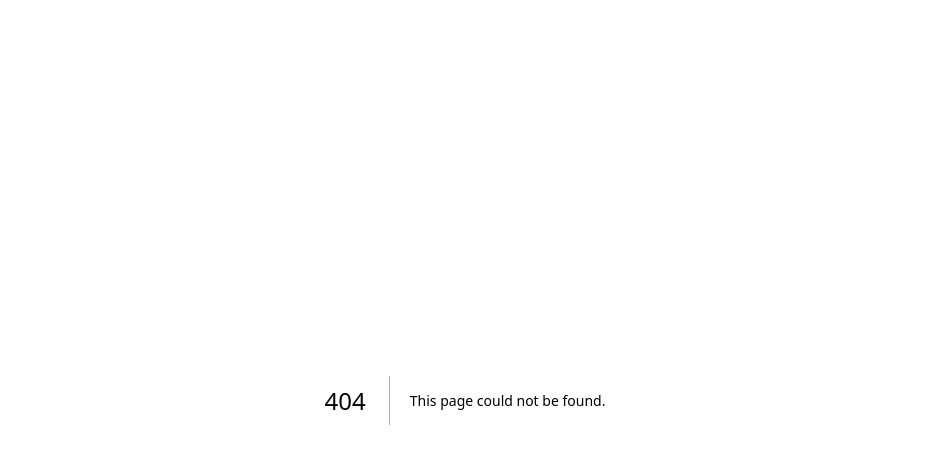
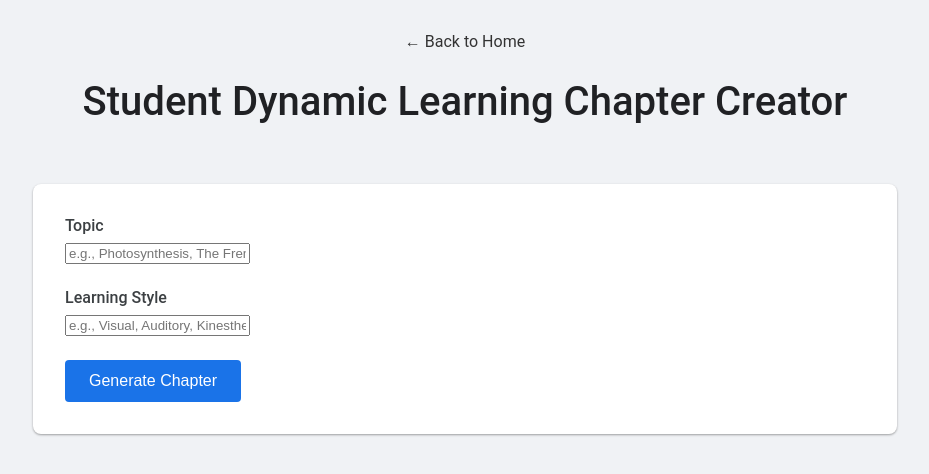
Before and after one commit to AnmolShukla2002/gurukulai0, a Next.js app: page /student-learning-creator in a window 1280 px wide. Before the commit this address had no page. Shown: the top 474 px of the page, without its empty margins (175-1104 px from the left). Built offline with nearby package versions, Linux system fonts and the light colour scheme.

Commit message:
basic export as doc and pdf added, need formatting

```diff
--- /dev/null
+++ b/src/app/api/chat/route.ts
@@ -0,0 +1,19 @@
+
+import { StreamingTextResponse, GoogleGenerativeAIStream } from 'ai';
+import { GoogleGenerativeAI } from '@google/generative-ai';
+
+export const runtime = 'edge';
+
+export async function POST(req: Request) {
+  const { messages } = await req.json();
+
+  const genAI = new GoogleGenerativeAI(process.env.GOOGLE_API_KEY || '');
+
+  const model = genAI.getGenerativeModel({ model: 'gemini-1.5-flash-001' });
+
+  const streamingResponse = await model.generateContentStream(
+    messages.map((m: any) => ({ role: m.role, parts: [{ text: m.content }] }))
+  );
+
+  return new StreamingTextResponse(GoogleGenerativeAIStream(streamingResponse));
+}
--- /dev/null
+++ b/src/app/student-learning-creator/actions.ts
@@ -0,0 +1,26 @@
+
+'use server'
+
+import { VertexAI } from '@google-cloud/vertexai';
+
+export async function generateChapter(topic: string, learningStyle: string) {
+  const vertexai = new VertexAI({
+    project: process.env.PROJECT_ID,
+    location: process.env.LOCATION,
+  });
+
+  const model = vertexai.preview.getGenerativeModel({
+    model: 'gemini-2.0-flash',
+  });
+
+  const prompt = `Create a learning chapter on the topic of "${topic}". The chapter should be tailored to a "${learningStyle}" learning style. The chapter should be engaging, informative, and easy to understand. It should include a variety of learning materials, such as text, images, and interactive elements. The chapter should also include a quiz at the end to test the user's understanding of the material.`;
+
+  try {
+    const result = await model.generateContent(prompt);
+    const chapter = result.response.candidates[0].content.parts[0].text;
+    return { success: true, chapter };
+  } catch (error) {
+    console.error(error);
+    return { success: false, error: 'An error occurred while generating the chapter.' };
+  }
+}
--- /dev/null
+++ b/src/app/student-learning-creator/page.tsx
@@ -0,0 +1,88 @@
+
+'use client'
+
+import { useState } from 'react';
+import { generateChapter } from './actions';
+
+export default function StudentLearningCreatorPage() {
+  const [topic, setTopic] = useState('');
+  const [learningStyle, setLearningStyle] = useState('');
+  const [chapter, setChapter] = useState('');
+  const [error, setError] = useState('');
+  const [loading, setLoading] = useState(false);
+
+  const handleSubmit = async (e: React.FormEvent) => {
+    e.preventDefault();
+    setError('');
+    setChapter('');
+    setLoading(true);
+
+    const result = await generateChapter(topic, learningStyle);
+    setLoading(false);
+
+    if (result.success) {
+      setChapter(result.chapter as string);
+    } else {
+      setError(result.error as string);
+    }
+  };
+
+  return (
+    <div className="container">
+      <header className="header">
+        <a href="/" style={{ textDecoration: 'none', color: 'inherit', alignSelf: 'flex-start' }}>&larr; Back to Home</a>
+        <h1>Student Dynamic Learning Chapter Creator</h1>
+      </header>
+      <main className="main" style={{ display: 'flex', flexDirection: 'column', alignItems: 'center' }}>
+        <form onSubmit={handleSubmit} className="form-container">
+          <div className="form-group">
+            <label htmlFor="topic">Topic</label>
+            <input
+              type="text"
+              id="topic"
+              value={topic}
+              onChange={(e) => setTopic(e.target.value)}
+              placeholder="e.g., Photosynthesis, The French Revolution"
+              required
+            />
+          </div>
+          <div className="form-group">
+            <label htmlFor="learning-style">Learning Style</label>
+            <input
+              type="text"
+              id="learning-style"
+              value={learningStyle}
+              onChange={(e) => setLearningStyle(e.target.value)}
+              placeholder="e.g., Visual, Auditory, Kinesthetic, Reading/Writing"
+              required
+            />
+          </div>
+          <button type="submit" className="submit-btn" disabled={loading}>
+            {loading ? 'Generating...' : 'Generate Chapter'}
+          </button>
+        </form>
+
+        {loading && (
+          <div className="loading-container">
+            <div className="loader"></div>
+            <p>Generating your chapter, please wait...</p>
+          </div>
+        )}
+
+        {chapter && (
+          <div className="result-container">
+            <h2>Generated Chapter</h2>
+            <div className="result-box">{chapter}</div>
+          </div>
+        )}
+
+        {error && (
+          <div className="error-container">
+            <h2>Error</h2>
+            <p className="error-box">{error}</p>
+          </div>
+        )}
+      </main>
+    </div>
+  );
+}
--- a/src/app/teacher-helper/actions.ts
+++ b/src/app/teacher-helper/actions.ts
@@ -32,7 +32,7 @@ export async function generateQuestionPaper(formData: FormData) {
 
     **Instructions:**
     ${instructions}
-
+    create identical paper to refernce file ,not same
     PLease strictly follow all the instructions given and generate a question paper and answer key as two separate sections.
     `,
   ];
```
Also changed, not shown: package.json (+7 -0 lines), src/app/learning-support-agent/page.tsx (added, +73 -0 lines), src/app/page.tsx (+4 -4 lines), src/app/teacher-helper/page.tsx (+31 -4 lines), 2 other files (tests, documents, lock files or other folders).
